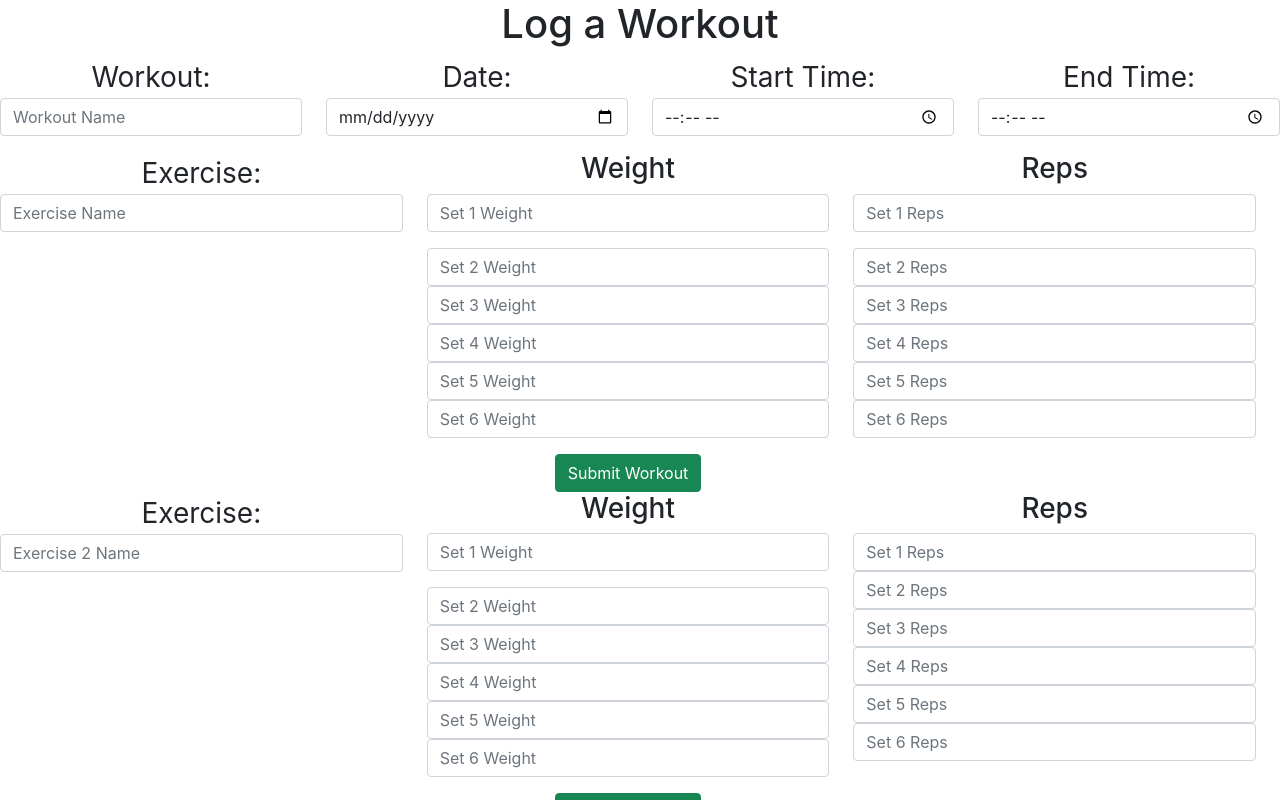
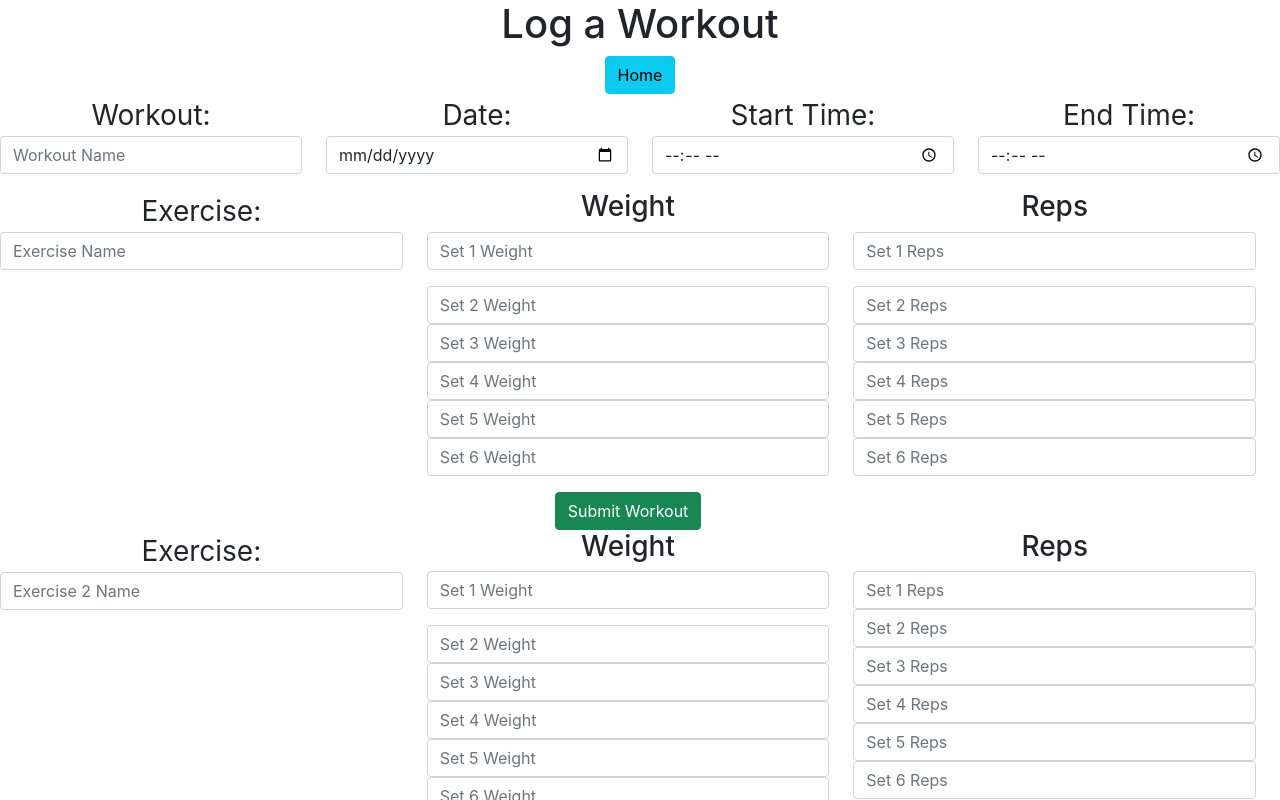
Before and after one commit to colbel2/projects, a React (Create React App) app in the folder project_weight_training_app/client/: page /addWorkout in a window 1280 px wide. Shown: the top 800 px of the page. Built offline with nearby package versions, Linux system fonts and the light colour scheme.

Commit message:
Restructured models

```diff
--- a/project_weight_training_app/client/src/components/AddWorkout.jsx
+++ b/project_weight_training_app/client/src/components/AddWorkout.jsx
@@ -378,6 +378,7 @@ const AddWorkout = (props) => {
 
             {/* <div className="form-box"> */}
             <h1 className=''>Log a Workout</h1>
+            <a href="http://localhost:3000/dashboard" className="btn btn-info" role="button">Home</a>
             {/* <form onSubmit={createWorkoutSubmitHandler} action=""> */}
             <Form onSubmit={createWorkoutSubmitHandler} action="" className="d-flex justify-content-center flex-nowrap" >
                 <Row >
@@ -816,7 +817,7 @@ const AddWorkout = (props) => {
                     </Row>
                     <Row>
                         <Form.Group>
-                        <input onChange={(e) => { diary(e.target.value) }} placeholder='Diary Entry' type="text" name="" id="" className="form-control form-control-lg"/>
+                        <input onChange={(e) => { setDiary(e.target.value) }} placeholder='Diary Entry' type="text" name="" id="" className="form-control form-control-lg"/>
 
                         </Form.Group>
 
--- a/project_weight_training_app/client/src/components/Dashboard.jsx
+++ b/project_weight_training_app/client/src/components/Dashboard.jsx
@@ -52,6 +52,8 @@ const Dashboard = (props) => {
     return (
         <div>
             <h1>Welcome {loggedInUser.firstName}, you're in the dashboard! Congrats on being a registered user!</h1>
+            <a href="http://localhost:3000/addworkout" className="btn btn-info" role="button">Workout</a>
+
             <button onClick = {logout} className="btn btn-info">Log Out</button>
             {allWorkouts.map((workoutObj, i)=> {
                 return(
```
